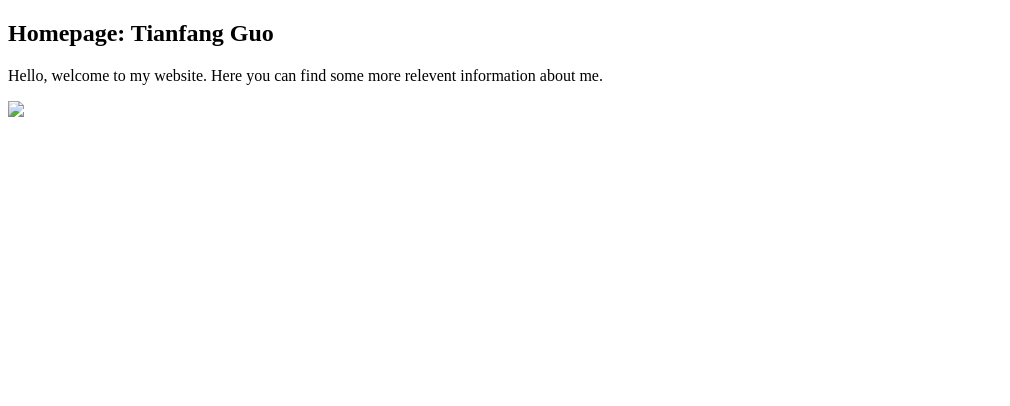
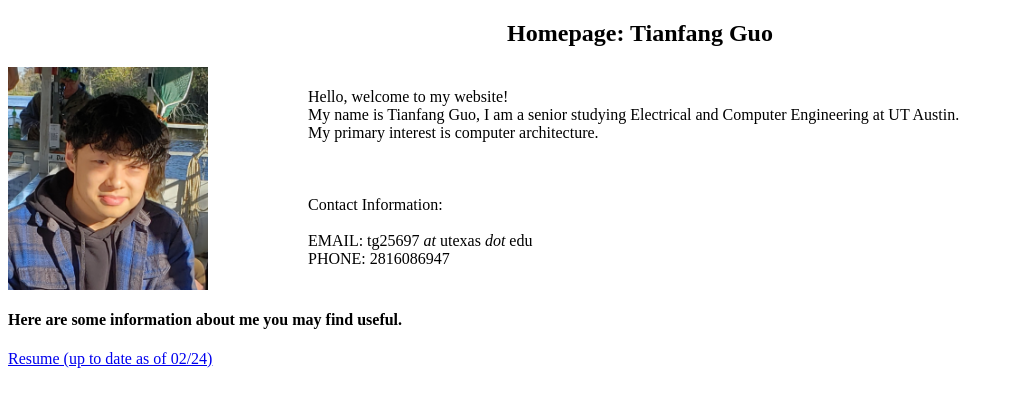
Before and after one commit to TianfangGuo/TianfangGuo.github.io, a plain HTML site: page index.html in a window 1280 px wide. Shown: the whole page, without its empty margins (0-1010 px from the left). Drawn offline with Linux system fonts and the light colour scheme; files whose address does not match are found by name.

Commit message:
updated main page

```diff
--- a/index.html
+++ b/index.html
@@ -1,8 +1,26 @@
 <!DOCTYPE html>
+<head>
+  <link rel="stylesheet" type="text/css" href="styles.css">
+</head>
 <html>
 <body>
-<h2>Homepage: Tianfang Guo</h2>
-<p>Hello, welcome to my website. Here you can find some more relevent information about me.</p>
-<img src="\assets\images\profile2">
+<h2 style="text-align: center;">Homepage: Tianfang Guo</h2>
+<div class="container">
+	<img src="C:\Users\taylo\Documents\GitHub\TianfangGuo.github.io\assets\images\profile2.jpg" alt="profile picture" width="200">
+	<p>
+	Hello, welcome to my website!<br>
+	My name is Tianfang Guo, I am a senior studying Electrical and Computer Engineering at UT Austin.<br>
+	My primary interest is computer architecture.<br><br><br><br>
+
+	Contact Information: <br><br>
+
+	EMAIL: tg25697 <i>at</i> utexas <i>dot</i> edu<br>
+	PHONE: 2816086947<br>
+	</p>
+
+
+</div>
+<h4>Here are some information about me you may find useful.</h4>
+<a href="C:\Users\taylo\Documents\GitHub\TianfangGuo.github.io\assets\Resume_24_Spring.pdf">Resume (up to date as of 02/24)</a>
 </body>
 </html>
--- /dev/null
+++ b/styles.css
@@ -0,0 +1,13 @@
+.container {
+  display: grid;
+  grid-template-columns: [col1] 300px [col2] 1fr [col3]; /* Two equal columns */
+  align-items: center; /* Optional for vertical alignment */
+}
+
+.container img {
+  grid-column: 1; /* Place image in first column */
+}
+
+.container p {
+  grid-column: 2; /* Place text in second column */
+}
```
